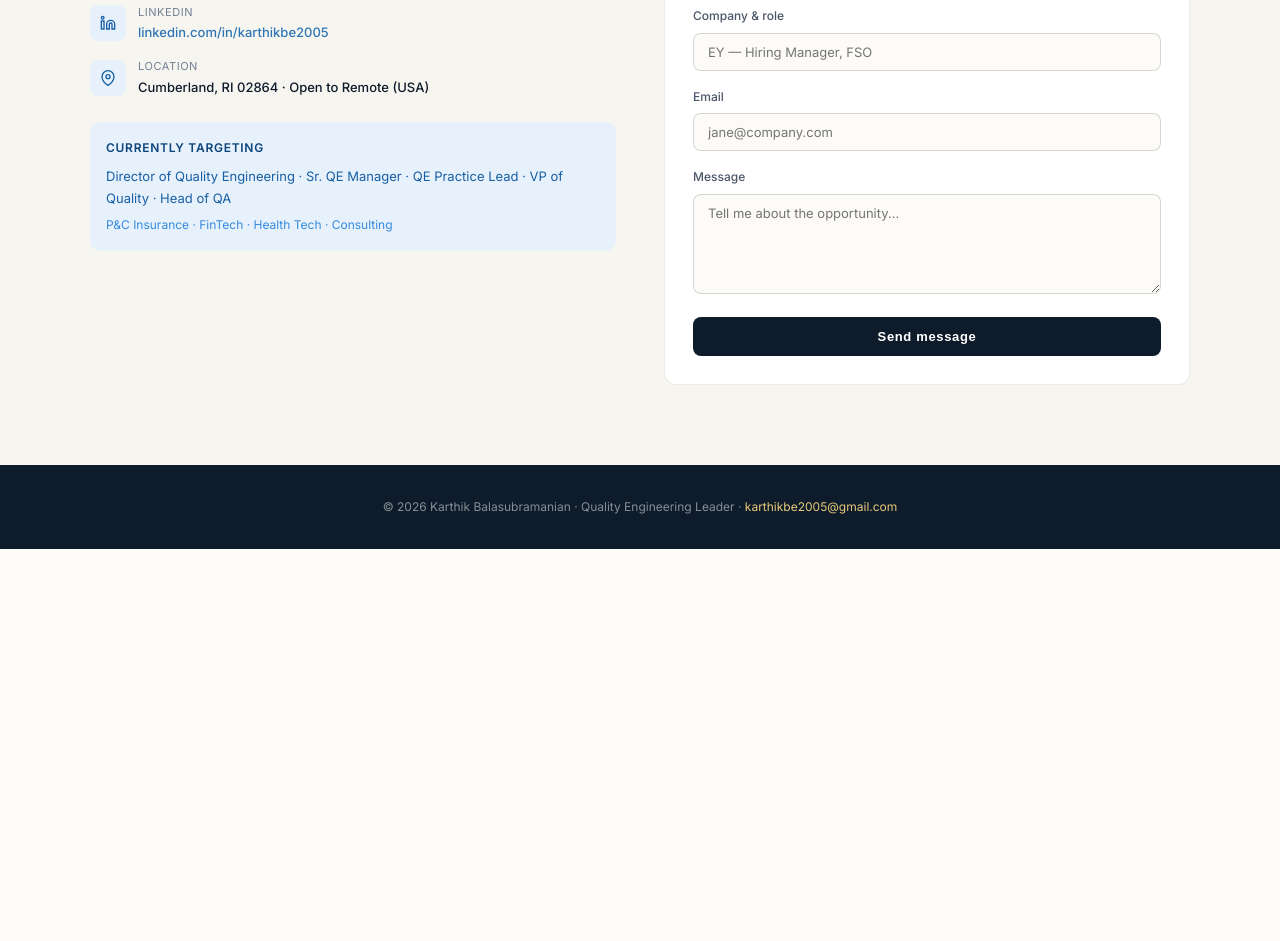
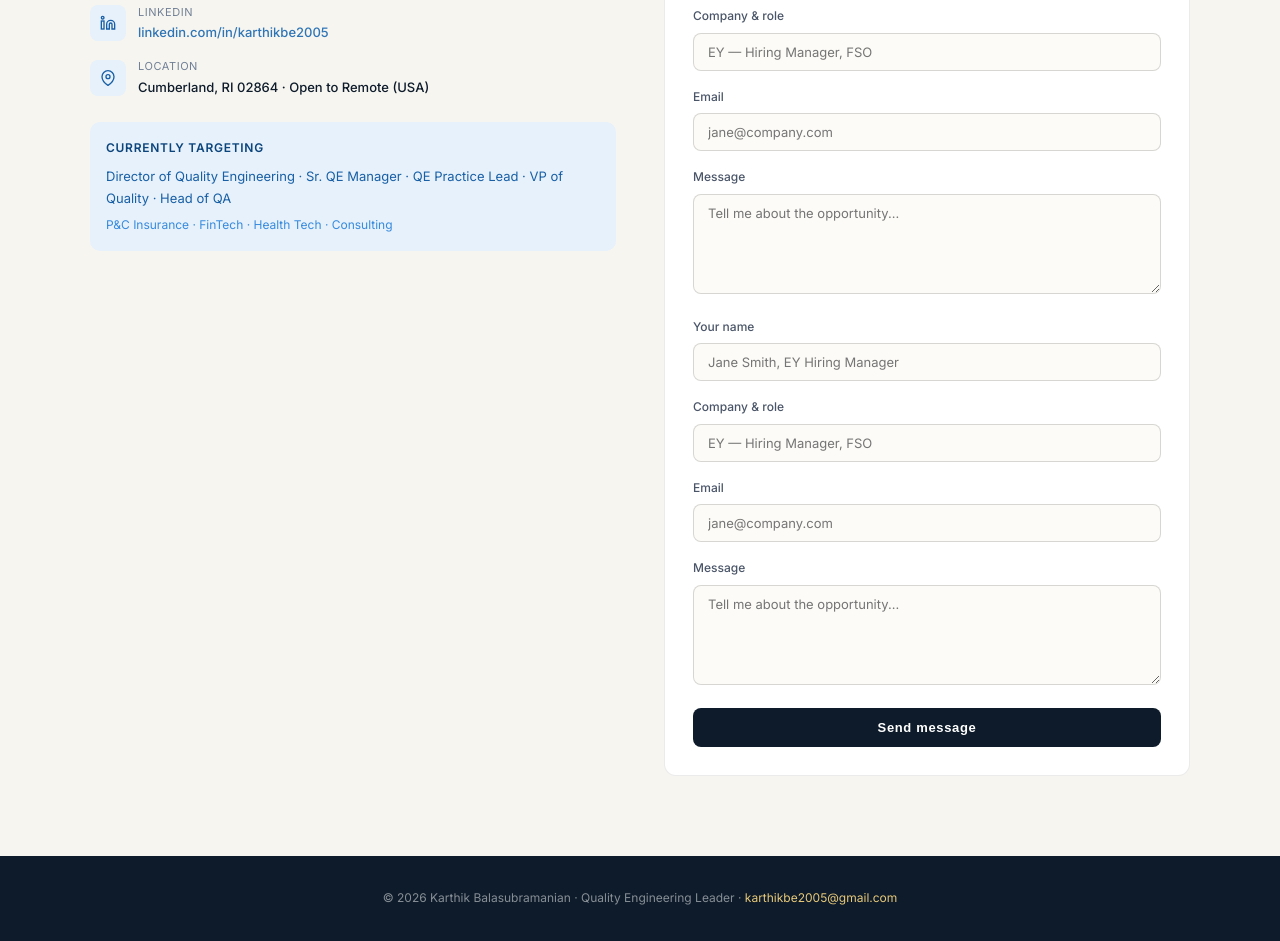
Before and after one commit to karthikbe2023/karthikb-portfolio, a plain HTML site: page index.html in a window 1280 px wide. Shown: the part 5698-6639 px from the top of the page. Before the commit the page ends 6247 px from the top, so only its background shows below. Drawn offline with Linux system fonts and the light colour scheme.

Commit message:
Add working contact form

```diff
--- a/index.html
+++ b/index.html
@@ -663,7 +663,13 @@ footer a { color: var(--gold-light); text-decoration: none; }
         <label>Message</label>
         <textarea placeholder="Tell me about the opportunity..."></textarea>
       </div>
-      <button class="form-submit" onclick="alert('Thank you! Karthik will respond within 24 hours.')">Send message</button>
+      <form id="contact-form">
+<!-- replace YOUR_FORM_ID below with your Formspree ID e.g. xbjvpqrz -->
+<input type="hidden" name="_subject" value="Portfolio enquiry from recruiter"> <div class="form-group"><label>Your name</label> <input type="text" name="name" placeholder="Jane Smith, EY Hiring Manager" required></div> <div class="form-group"><label>Company & role</label> <input type="text" name="company" placeholder="EY — Hiring Manager, FSO"></div> <div class="form-group"><label>Email</label> <input type="email" name="email" placeholder="jane@company.com" required></div> <div class="form-group"><label>Message</label> <textarea name="message" placeholder="Tell me about the opportunity..." required></textarea></div>
+<button type="button" class="form-submit" id="send-btn" onclick="submitForm()">Send message</button>
+<p id="form-msg" style="display:none;margin-top:10px;font-size:13px;"></p> </form> <script> function submitForm() { var form = document.getElementById('contact-form'); var btn = document.getElementById('send-btn'); var msg = document.getElementById('form-msg'); var data = new FormData(form); btn.textContent = 'Sending...'; btn.disabled = true; fetch('https://formspree.io/f/
+xeevbopq
+', { method: 'POST', body: data, headers: { 'Accept': 'application/json' } }).then(function(r) { if(r.ok) { msg.style.display='block'; msg.style.color='#1D9E75'; msg.textContent='Message sent! I will reply within 24 hours.'; form.reset(); } else { msg.style.display='block'; msg.style.color='#e24b4a'; msg.textContent='Something went wrong. Please email me directly.'; } btn.textContent='Send message'; btn.disabled=false; }); } </script>
     </div>
   </div>
 </div>
```
